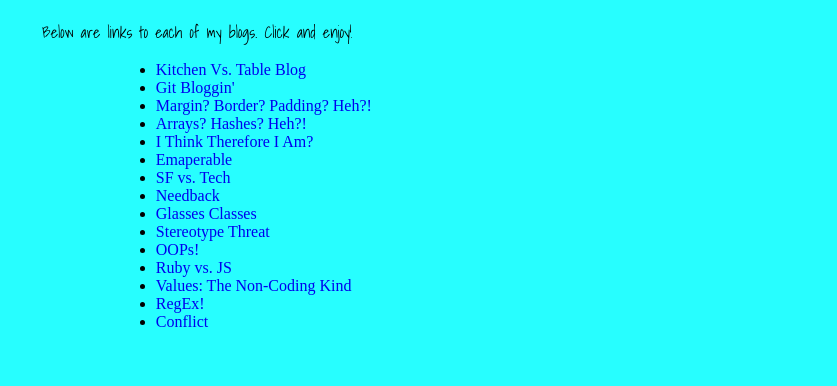
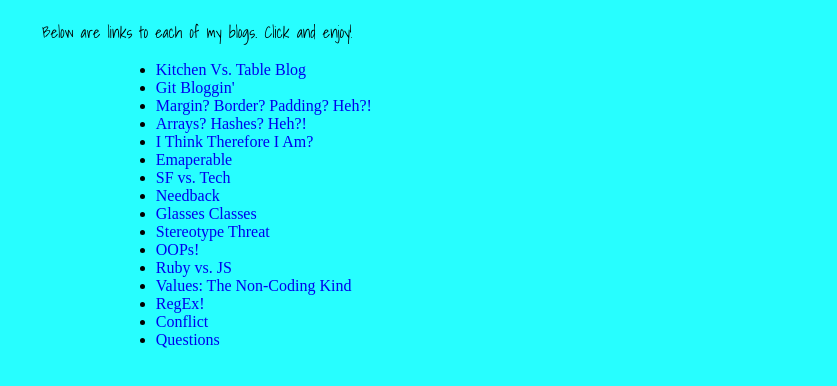
Before and after one commit to dpasie2/dpasie2.github.io, a plain HTML site: page blog-index.html in a window 1280 px wide. Shown: the part 234-620 px from the top of the page, without its empty margins (443-1280 px from the left). Drawn offline with Linux system fonts and the light colour scheme.

Commit message:
adds blog index

```diff
--- a/blog-index.html
+++ b/blog-index.html
@@ -33,6 +33,7 @@
       <li><a href="http://dpasie2.github.io/blog/c7-values.html" alt="Blog13">Values: The Non-Coding Kind</a></li>
       <li><a href="http://dpasie2.github.io/blog/t8-tech.html" alt="Blog14">RegEx!</a></li>
       <li><a href="http://dpasie2.github.io/blog/c8-conflict.html" alt="Blog15">Conflict</a></li>
+      <li><a href="http://dpasie2.github.io/blog/c9-questions.html" alt="Blog16">Questions</a></li>
     </ul>
   </body>
 </html>
```
